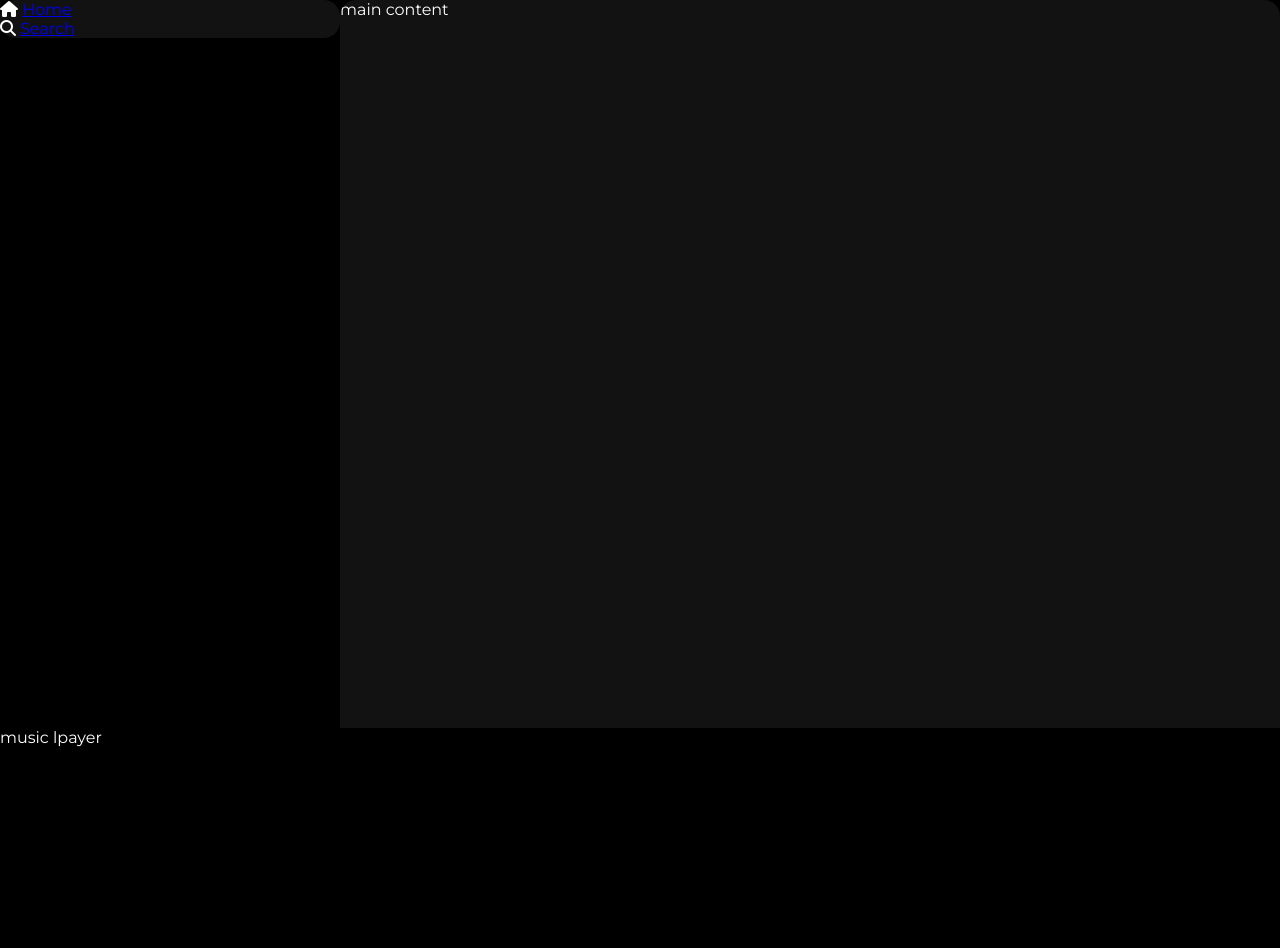
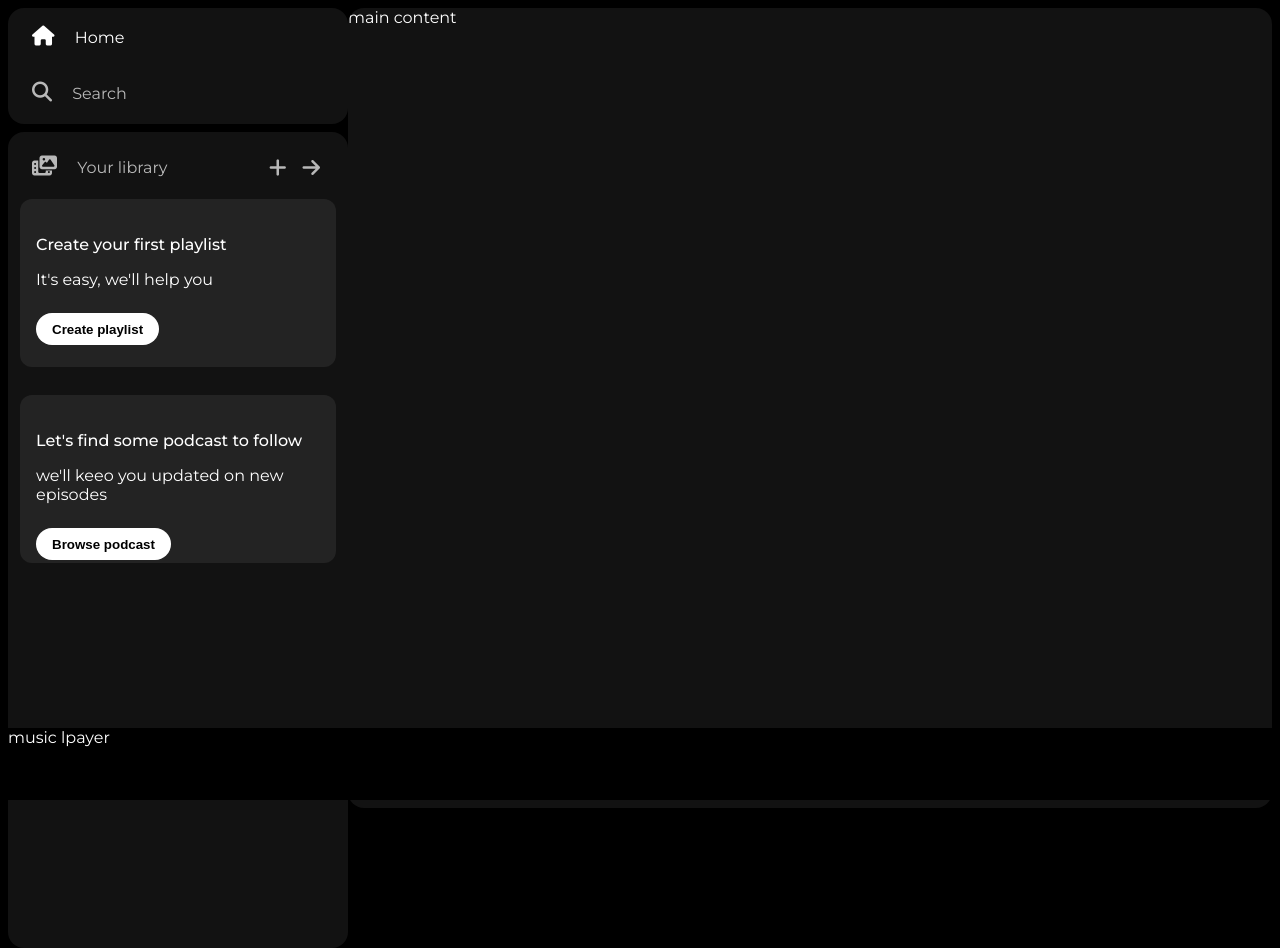
Before and after one commit to Govind96i/ProjectS, a plain HTML site: page index.html in a window 1280 px wide. Before the commit the page ends 800 px from the top, so only its background shows below. Drawn offline with nearby package versions, Linux system fonts and the light colour scheme.

Commit message:
add second day code

```diff
--- a/index.css
+++ b/index.css
@@ -9,6 +9,8 @@ body {
 .main {
     display: flex;
     height: 100vh;
+    padding: 0.5rem;
+
 }
 
 .sidebar {
@@ -32,7 +34,7 @@ body {
     height: 72px;
 }
 
-.a {
+a {
     text-decoration: none;
     color: #fff;
 }
@@ -43,5 +45,84 @@ body {
     display: flex;
     flex-direction: column;
     justify-content: center;
+    height: 100px;
+    padding: 0.5rem 0.75rem;
 
 }
+
+.nav-option {
+    line-height: 2.5rem;
+    opacity: 0.7;
+    padding: 0.5rem 0.75rem;
+}
+
+.nav-option:hover {
+    opacity: 1;
+}
+
+.nav-option i {
+    font-size: 1.25rem;
+}
+
+.nav-option a {
+    font-size: 1rem;
+    margin-left: 1rem;
+}
+
+.library {
+    background-color: #121212;
+    border-radius: 1rem;
+    height: 100%;
+    margin-top: 0.5rem;
+    padding: 0.5rem 0.75rem;
+}
+
+.option {
+    display: flex;
+    justify-content: space-between;
+    align-items: center;
+}
+
+.icons {
+    font-size: 1.25rem;
+    display: flex;
+}
+
+.icons i {
+    opacity: 0.7;
+    margin-right: 1rem;
+}
+
+.icons i:hover {
+    opacity: 1;
+}
+
+.box {
+    background-color: #232323;
+    height: 8rem;
+    border-radius: 0.75rem;
+    margin: 0.2rem 0 1.75rem 0;
+    padding: 1.25rem 1rem;
+
+}
+
+.box-p1 {
+    font-size: 1rem;
+    font-weight: 500;
+}
+
+.box-2 {
+    font-size: 0.85rem;
+    opacity: 0.75;
+}
+
+.badge {
+    background-color: #fff;
+    border: none;
+    border-radius: 100px;
+    padding: 0.25rem 1rem;
+    font-weight: 700;
+    margin-top: 0.5rem;
+    height: 2rem;
+    width: fit-content;
+}
--- a/index.html
+++ b/index.html
@@ -6,6 +6,7 @@
     <link rel="stylesheet" href="https://cdnjs.cloudflare.com/ajax/libs/font-awesome/6.5.1/css/all.min.css" integrity="sha512-DTOQO9RWCH3ppGqcWaEA1BIZOC6xxalwEsw9c2QQeAIftl+Vegovlnee1c9QX4TctnWMn13TZye+giMm8e2LwA==" crossorigin="anonymous" referrerpolicy="no-referrer" />
     <link rel="icon" href="./PROJECTS/spotify.jpg">
     <title>Spotify - Web Player: Music for everyone</title>
+    <link rel="stylesheet" href="https://fonts.googleapis.com/css2?family=Material+Symbols+Outlined:opsz,wght,FILL,GRAD@24,400,0,0" />
     <link rel="stylesheet" href="index.css">
     <link rel="preconnect" href="https://fonts.googleapis.com">
     <link rel="preconnect" href="https://fonts.gstatic.com" crossorigin>
@@ -15,7 +16,7 @@
     <div class="main">
         <div class="sidebar">
             <div class="nav">
-                <div class="nav-option">
+                <div class="nav-option" style="opacity: 1;">
                     <i class="fa-solid fa-house"></i>
                     <a href="#">Home</a>
                 </div>
@@ -24,6 +25,32 @@
                     <a href="#">Search</a>
                 </div>
             </div>
+            <div class="library">
+                <div class="option">
+                    <div class="lib-option nav-option" >
+                        <i class="fa-solid fa-photo-film"></i>
+                        <a href="#">Your library</a>
+                    </div>
+                    <div class="icons">
+                        <i class="fa-solid fa-plus"></i>
+                        <i class="fa-solid fa-arrow-right"></i>
+                    </div>
+
+                </div>
+                <div class="lib-box">
+                    <div class="box">
+                        <p class="box-p1">Create your first playlist</p>
+                        <p class="box-p2">It's easy, we'll help you</p>
+                        <button class="badge">Create playlist</button>
+                    </div>
+                    <div class="box">
+                        <p class="box-p1">Let's find some podcast to follow</p>
+                        <p class="box-p2">we'll keeo you updated on new episodes</p>
+                        <button class="badge">Browse podcast</button>
+                    </div>
+                </div>
+            </div>
+
         </div>
        <div class="main-content">main content</div>
        <div class="music-player"> music lpayer</div>
```
